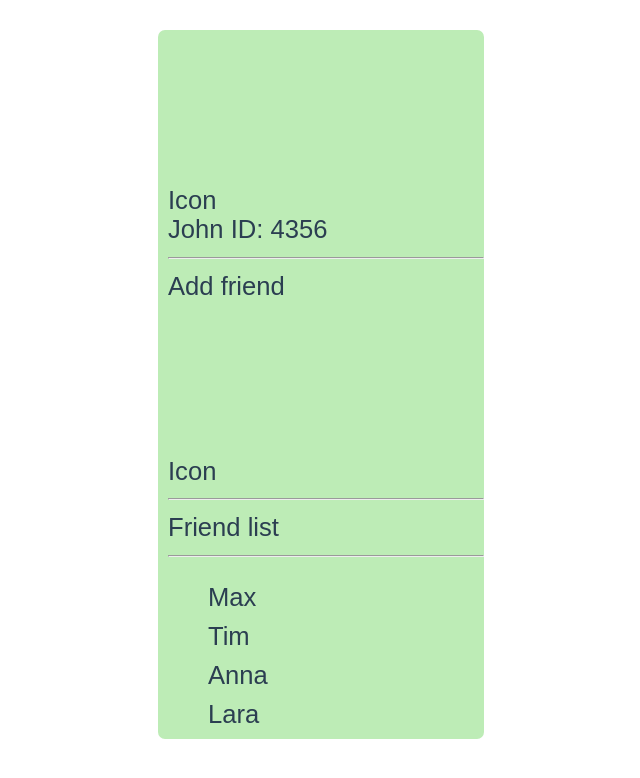
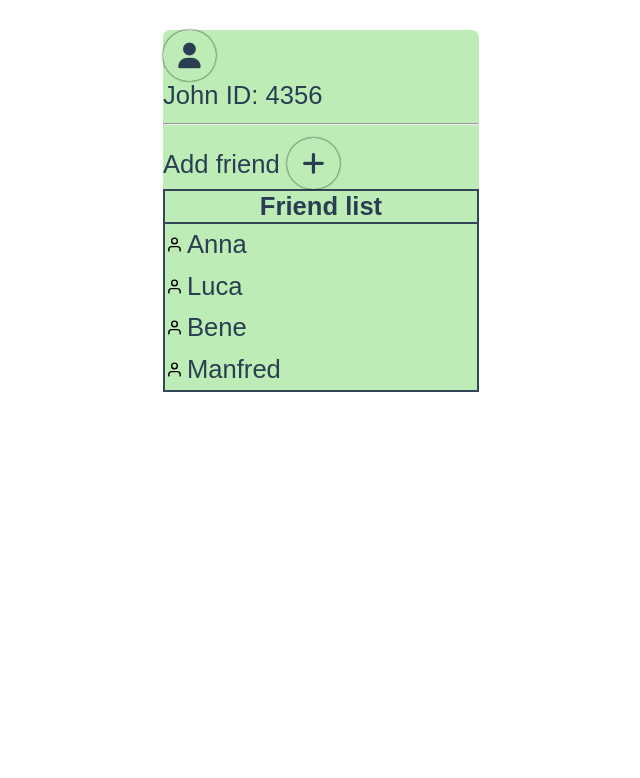
Before and after one commit to MME-Aufgaben-im-Sommer-2022/mme-ss22-team-7, a website: page app/src/html/profil.html in a window 1280 px wide. Shown: the whole page, without its empty margins (319-959 px from the left). Drawn offline with Linux system fonts and the light colour scheme.

Commit message:
worked on profil layout

```diff
--- a/app/src/css/profil.css
+++ b/app/src/css/profil.css
@@ -1,6 +1,6 @@
 body {
     background-color: #fff;
-    font-size:1.6em;
+    font-size: 1.6em;
     font-family: arial, "lucida console", "Open Sans", sams-serif;
     color: #2b3e51;
 }
@@ -8,22 +8,70 @@ body {
 #profil-popup {
     background-color: #BDECB6;
     width: 25%;
-    margin: 30px auto; /*nur für bessere Ansicht*/
-    padding: 0px 0 0 10px;
+    margin: 30px auto;
+    /*nur für bessere Ansicht*/
     border-radius: 7px;
 }
+
+i {
+    display: inline-block;
+    border-radius: 60px;
+    box-shadow: 0 0 2px rgb(0, 0, 0);
+    padding: 0.5em 0.6em;
+}
+
+
+
+
+
+
 
 /*geht nicht*/
 #profil-id {
     text-align: right;
 }
 
-#profil-friend-list {
-    list-style: none;
+
+
+
+
+
+
+
+
+
+
+
+
+
+
+
+
+
+
+
+
+
+
+
+/*Freunde Tabelle*/
+table,
+th {
+    border: 2px solid #334556;
+    border-collapse: collapse;
 }
 
+table {
+    width: 100%;
+    border-bottom-left-radius: 7px;
+    border-bottom-right-radius: 7px;
+}
 
-/*geht nicht*/
-.friends{
-    padding-bottom: 10px;
+td {
+    background: url("../icons/user.svg");
+    background-size: 5.5%;
+    background-repeat: no-repeat;
+    background-position: 0.25%;
+    padding: 2%;
+    padding-left: 7%;
 }
--- a/app/src/html/profil.html
+++ b/app/src/html/profil.html
@@ -5,40 +5,60 @@
     <meta charset="UTF-8" />
     <title>Profil</title>
     <link rel="stylesheet" href="../css/profil.css" />
+    <script src="https://kit.fontawesome.com/300d45943a.js" crossorigin="anonymous"></script>
 </head>
 
 <body>
     <div id="profil-popup">
-        <svg>
-            <use href="./src/icons/feather-sprite.svg#user" />
-        </svg> <!-- icon Anzeige funktioniert nicht, deswegen Platzhalter label -->
-        <label>Icon</label>
+        <i class="fa-solid fa-user"></i>
         <div>
             <label id="profil-name">John</label>
             <label id="profil-id">ID: 4356</label>
         </div>
         <hr>
-        <div>
-            <label id="profil-add-friend">Add friend</label>
-            <svg> <!-- icon Anzeige funktioniert nicht, deswegen Platzhalter label -->
-                <use href="./src/icons/feather-sprite.svg#user-plus" />
-            </svg>
-            <label>Icon</label>
-        </div>
-        <hr>
-
-        <label>Friend list</label>
-        <hr>
-        <ul id="profil-friend-list">
-            <li class="friends">Max</li>
-            <li class="friends">Tim</li>
-            <li class="friends">Anna</li>
-            <li class="friends">Lara</li>
-
-        </ul>
 
 
 
+        <div>
+            <label id="profil-add-friend">Add friend</label>
+            <i class="fa-solid fa-plus"></i>
+        </div>
+
+
+
+
+
+
+
+
+
+
+
+
+
+
+        <table>
+            <thead>
+                <tr>
+                    <th>Friend list</th>
+                </tr>
+            </thead>
+            <tbody>
+                <tr>
+                    <td>Anna</td>
+                </tr>
+                <tr>
+                    <td>Luca</td>
+                </tr>
+                <tr>
+                    <td>Bene</td>
+
+                </tr>
+                <tr>
+                    <td>Manfred</td>
+                </tr>
+            </tbody>
+        </table>
     </div>
 </body>
 
```
